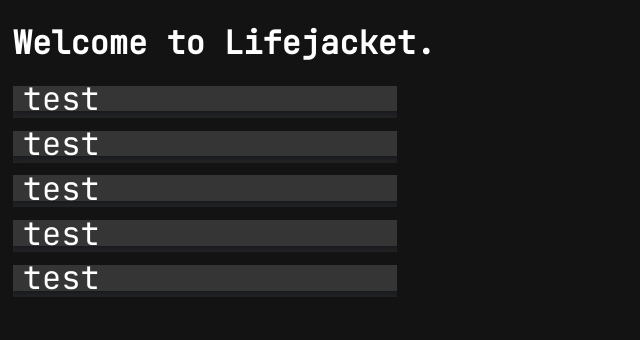
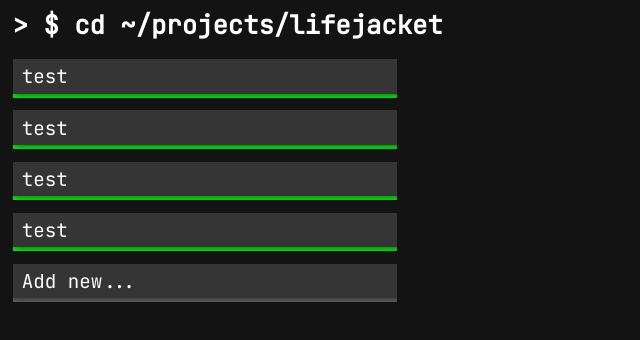
Before and after one commit to ted-he/lifejacket, a plain HTML site: page public/index.html in a window 1280 px wide. Shown: the whole page, without its empty margins (0-640 px from the left). Drawn offline with Linux system fonts and the light colour scheme; some packages are replaced by stand-ins of ours.

Commit message:
css done

```diff
--- a/public/base.css
+++ b/public/base.css
@@ -5,7 +5,35 @@
     background: rgb(19, 19, 19);
     color: #fff;
     font-family: 'Jetbrains Mono', sans-serif;
+    font-size: 1vw;
 }
+
+h1 {
+    margin-top: 0;
+}
+
+select, input[type=text], input[type=date] {
+    font-family: 'Jetbrains Mono', sans-serif;
+    height: 50%;
+    outline: none;
+    border: 1px solid #00000000;
+}
+
+input[type=text] {
+    width: 30%;
+}
+
+input[type=date] {
+    width: 20%;
+}
+
+select:focus, input[type=text]:focus, input[type=date]:focus {
+    outline: none;
+    border: 1px solid #00000000;
+    border-bottom: 3px solid #00ff00;
+}
+
+/* TODO: make add new option, including course and due date options */
 
 @keyframes slideFromLeft {
     0% {
@@ -16,60 +44,120 @@
     }
 }
 
+@keyframes pulse {
+    0% {
+        border: 2px solid #0f0;
+    }
+
+    70% {
+        border: 2px solid #ffffff00;
+    }
+
+    100% {
+        border: 2px solid #0f0;
+    }
+}
+
 .title {
     animation: 1s ease-out 0s 1 slideFromLeft;
     transition-timing-function: ease-out;
 }
 
-.card, .base {
+.card, .base, .newCard, .newBase {
     display: flex;
     flex-direction: column;
     justify-content: center;
-    font-size: 2rem;
     color: #fff;
     width: 100%;
     border-radius: 0px;
     transition: all 500ms;
     overflow: hidden;
-
+    font-size: 1.5vw;
     background-size: cover;
     background-position: center;
     background-repeat: no-repeat;
 }
 
-.card {
+.card, .newCard {
     box-shadow: rgba(3, 8, 20, 0.5) 0px 0.15rem 0.5rem, rgba(2, 8, 20, 0.1) 0px 0.075rem 0.175rem;
     align-items: left;
-    padding-left: 10px;
+    padding-left: .7vw;
     position: absolute;
     top: 0;
     left: 0;
-    height: 80%;
+    height: 90%;
     background: #353535;
+    z-index: 3;
 }
 
-.base {
+.bar {
+    position:absolute;
+    text-align: center;
+    justify-content: center;
+    top: 0;
+    left: 0;
+    width: 100%;
+    height: 100%;
+    background: #00ff00;
+    z-index: 1;
+}
+
+.base, .newBase {
     position: relative;
-    height: 100%;
     background: #252525;
     animation: 0.5s ease-out 1s 1 slideFromLeft forwards;
     transform: translateX(-120%);
 }
 
-.card:hover {
-    box-shadow: rgba(2, 8, 20, 0.1) 0px 0.35em 1.175em, rgba(2, 8, 20, 0.08) 0px 0.175em 0.5em;
+.base:hover > .card {
+    background: #454545;
+    transition-duration: .25s;
+    transition-timing-function: ease-out;
 }
 
-.base:hover > .card {
-    transform-origin: left top;
-    transform: translateX(-29.9vw);
-    transition-duration: .25s;
-    transition-timing-function: ease-in-out;
+.newBar {
+    font-size: 60%;
+    position:absolute;
+    padding-left: 2%;
+    padding-top: 2%;
+    text-align: left;
+    justify-content: center;
+    top: 0;
+    left: 0;
+    width: 100%;
+    height: 100%;
+    background: #666666;
+    z-index: 1;
 }
 
 .basic-grid {
     display: grid;
     gap: 1vw;
-    grid-template-rows: repeat(5, 2.5vw);
+    /* grid-template-rows: repeat(5, 3vw); */
+    grid-auto-rows: 3vw;
     grid-template-columns: 30vw;
+    width: 30%;
 }
+
+.newBase:hover > .newCard {
+    transform: translateX(-99%);
+    background: #454545;
+}
+
+.newButton {
+    width: 10%;
+    height: 55%;
+    border-radius: 0px;
+    border: none;
+}
+
+select {
+    width: 18.5%;
+    height: 55%;
+    border-radius: 0px;
+    border: none;
+}
+
+.newButton:hover {
+    animation: pulse 1s infinite;
+}
--- a/public/index.html
+++ b/public/index.html
@@ -33,27 +33,45 @@
   </head>
 
   <body>
-    <h1 class="title">Welcome to Lifejacket.</h1>
+    <h1 class="title">&gt; $ cd ~/projects/lifejacket</h1>
 
-    <section class="basic-grid">
+    <section class="basic-grid" id="grid">
       <div class="base">
+        <div class="bar"></div>
         <div class="card">test</div>
       </div>
 
       <div class="base">
+        <div class="bar"></div>
         <div class="card">test</div>
       </div>
 
       <div class="base">
+        <div class="bar"></div>
         <div class="card">test</div>
       </div>
 
       <div class="base">
+        <div class="bar"></div>
         <div class="card">test</div>
       </div>
 
-      <div class="base">
-        <div class="card">test</div>
+      <div class="newBase" id="addNew">
+        <div class="newBar">
+          <input type="text" placeholder="Name">
+          Due:
+          <input type="date">
+          <select>
+            <option value="COURSE 1">M136</option>
+            <option value="COURSE 2">M138</option>
+            <option value="COURSE 3">C136</option>
+            <option value="COURSE 4">C136L</option>
+            <option value="COURSE 5">PD1</option>
+            <option value="COURSE 6">P145</option>
+          </select>
+          <input type="button" class="newButton" value=">>>">
+        </div>
+        <div class="newCard">Add new...</div>
       </div>
     </section>
   </body>
```
Also changed, not shown: public/index.js (+60 -0 lines).
